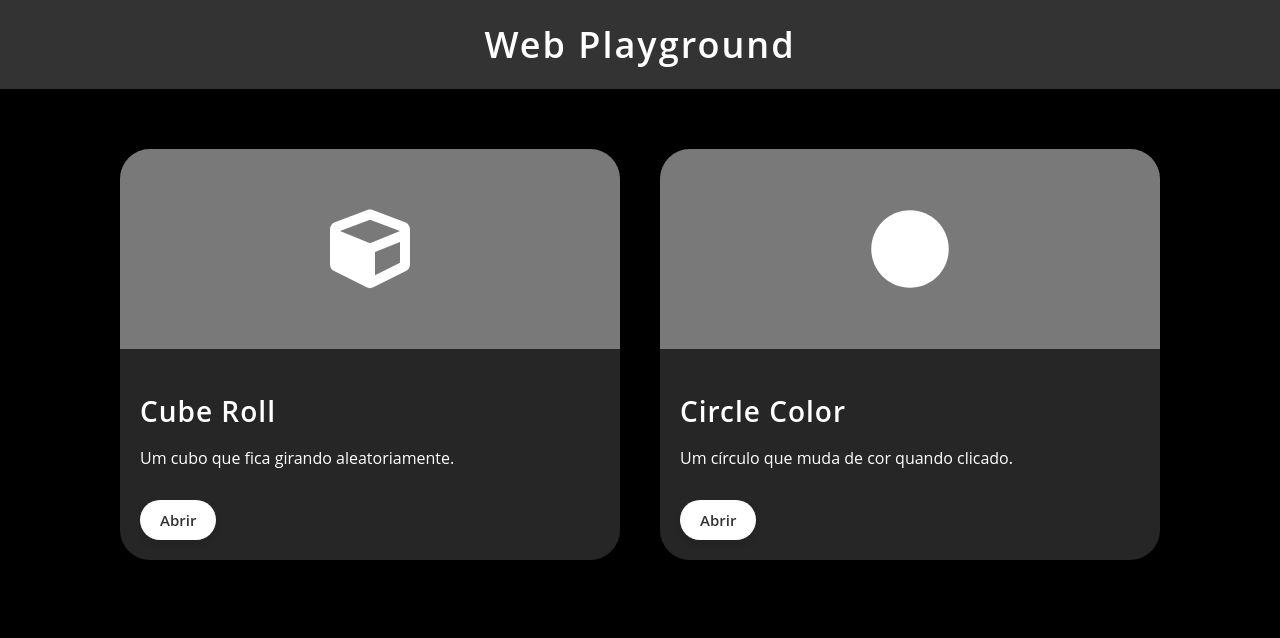
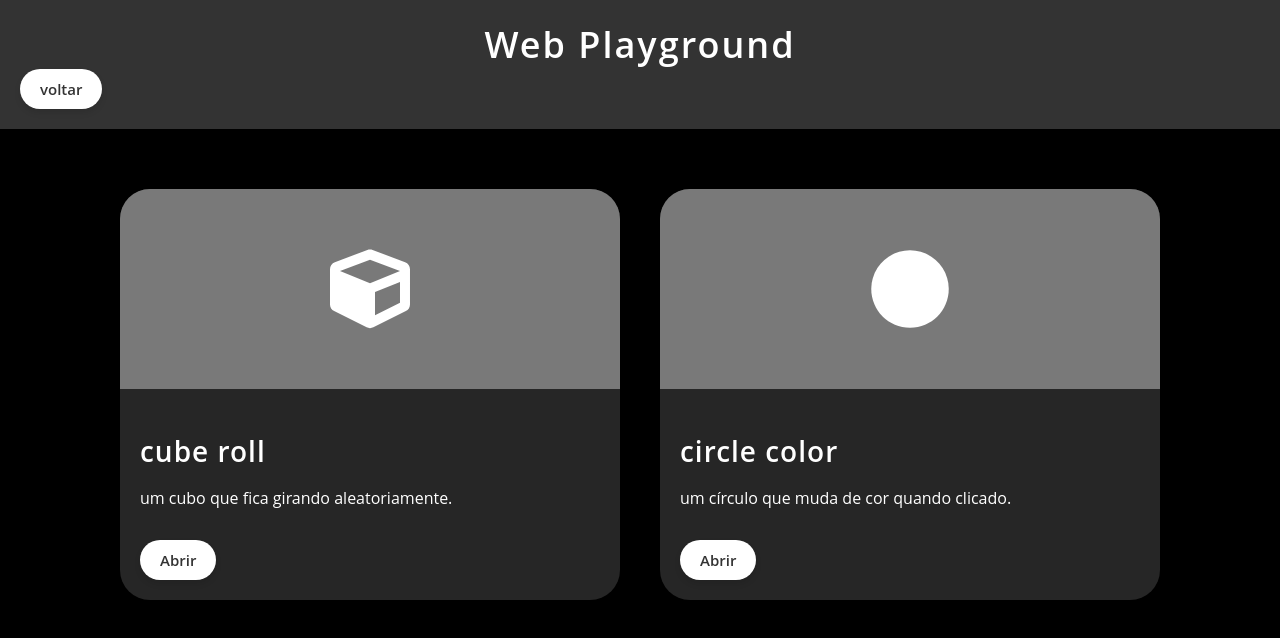
Before and after one commit to ItsOnlyMe360/WebPlayground, a plain HTML site: page index.html in a window 1280 px wide. Drawn offline with Linux system fonts and the light colour scheme.

Commit message:
mudanças gerais

```diff
--- a/index.html
+++ b/index.html
@@ -13,7 +13,6 @@
 		}
 
 		header {
-		text-align: center;
 		background-color: #333;
 		color: #fff;
 		padding: 20px;
@@ -109,7 +108,10 @@
 </head>
 <body>
 	<header>
-		<h1>Web Playground</h1>
+		<h1 style="text-align: center;">Web Playground</h1>
+		<div class="voltar-btn">
+			<a href="https://itsonlyme360.github.io/">voltar</a>
+		</div>
 	</header>
 	<main>
 		<div class="card-container">
@@ -118,8 +120,8 @@
 					<i class="fas fa-cube fa-5x"></i>
 				</div>
 				<div class="card-content">
-					<h2>Cube Roll</h2>
-					<p>Um cubo que fica girando aleatoriamente.</p>
+					<h2>cube roll</h2>
+					<p>um cubo que fica girando aleatoriamente.</p>
 					<a href="https://itsonlyme360.github.io/WebPlayground/cuberoll.html" target="_blank">Abrir</a>
 				</div>
 			</div>
@@ -128,8 +130,8 @@
 					<i class="fas fa-circle fa-5x"></i>
 				</div>
 				<div class="card-content">
-					<h2>Circle Color</h2>
-					<p>Um círculo que muda de cor quando clicado.</p>
+					<h2>circle color</h2>
+					<p>um círculo que muda de cor quando clicado.</p>
 					<a href="https://itsonlyme360.github.io/WebPlayground/circlecolor.html" target="_blank">Abrir</a>
 				</div>
 			</div>
```
